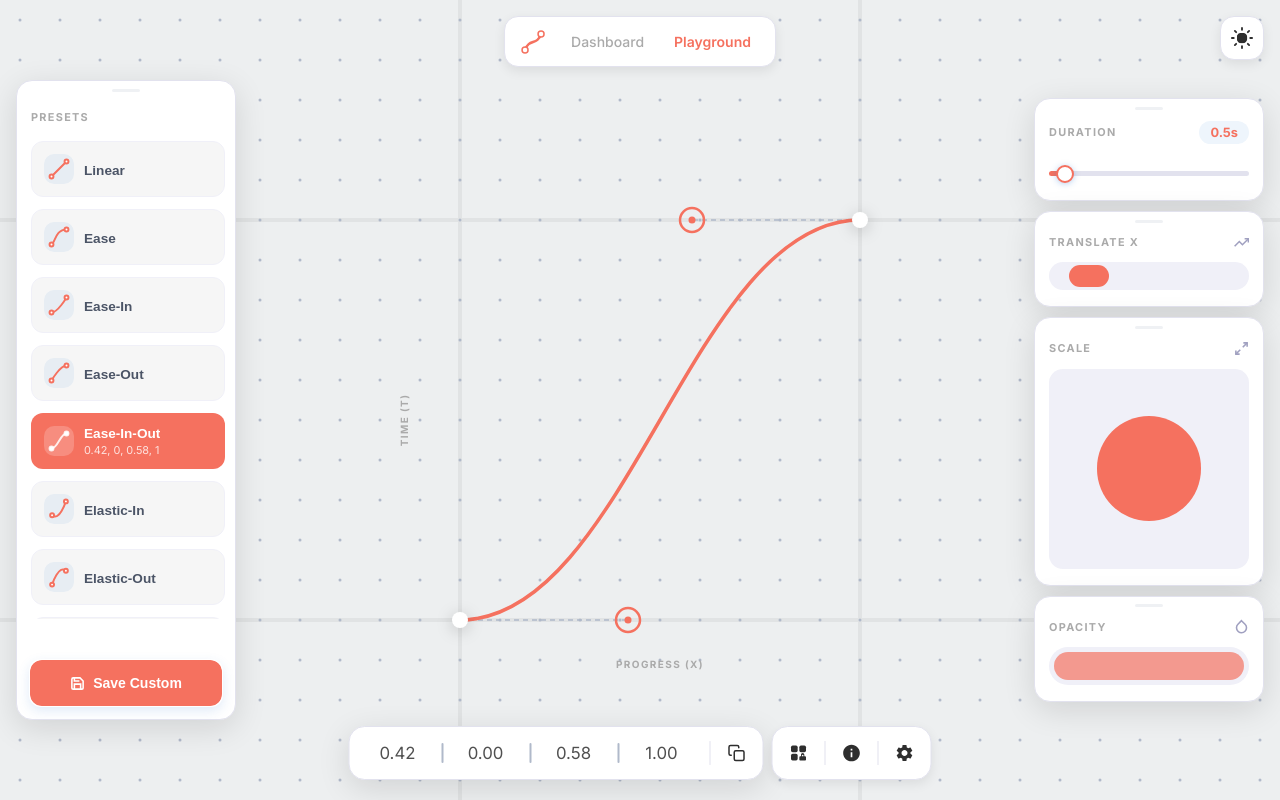
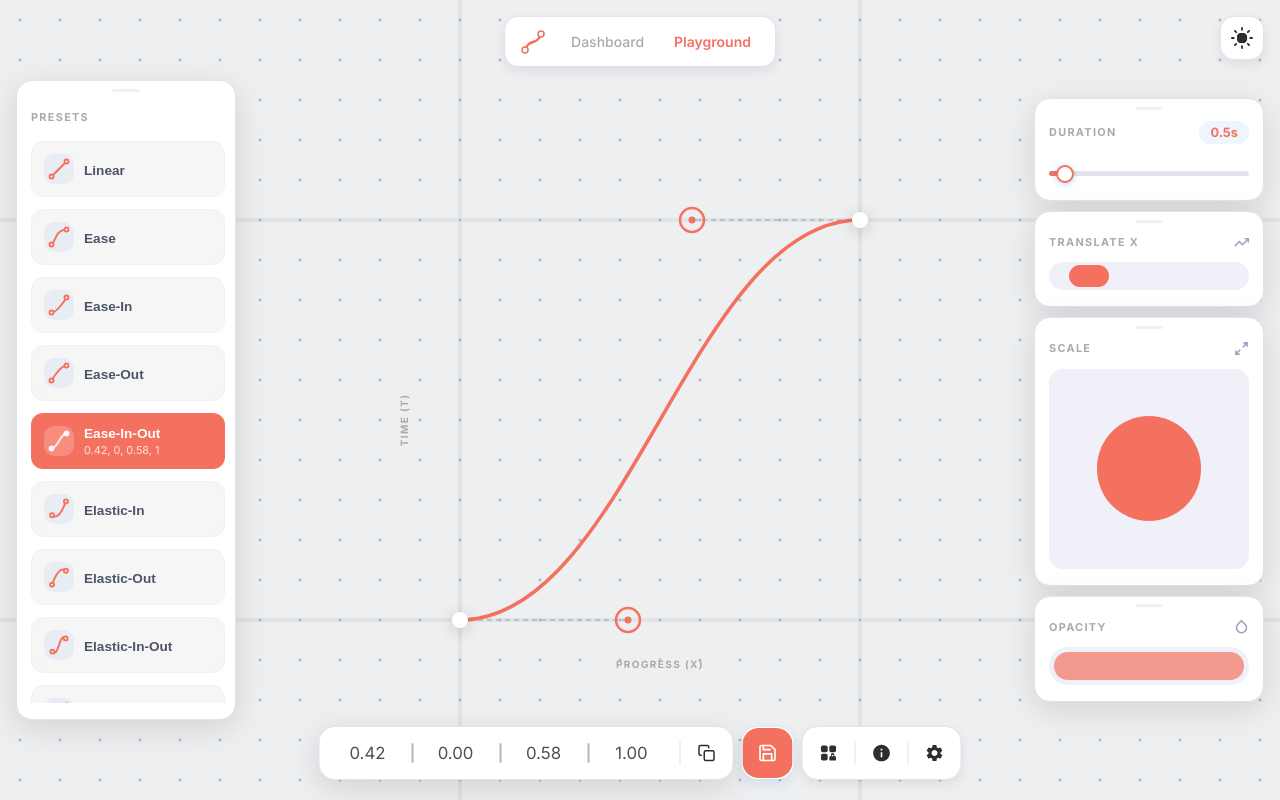
Before and after one commit to TughlokS/BezierMotion, a React (Vite) app: page / in a window 1280 px wide. Built offline with nearby package versions, Linux system fonts and the light colour scheme.

Commit message:
feat: move save-preset action to standalone bottom-bar button; add scroll-proof presets panel bottom padding

```diff
--- a/src/components/ui/PresetsPanel.tsx
+++ b/src/components/ui/PresetsPanel.tsx
@@ -1,7 +1,6 @@
 import React, { useRef, useEffect, useState } from 'react';
 import { usePlayground } from '../../context/PlaygroundContext';
 import type { BezierCP, Preset } from '../../context/PlaygroundContext';
-import { useMorphHover } from '../../hooks/useMorphHover';
 
 // ─────────────────────────────────────────────
 //  PresetsPanel – left floating panel
@@ -69,15 +68,6 @@ export const MiniCurveIcon: React.FC<{ cp1: BezierCP; cp2: BezierCP; className?:
   );
 };
 
-// ── Save icon ──────────────────────────────────
-const SaveIcon: React.FC = () => (
-  <svg width="15" height="15" viewBox="0 0 24 24" fill="none" stroke="currentColor" strokeWidth="2.5" aria-hidden="true">
-    <path d="M19 21H5a2 2 0 0 1-2-2V5a2 2 0 0 1 2-2h11l5 5v11a2 2 0 0 1-2 2z" />
-    <polyline points="17 21 17 13 7 13 7 21" />
-    <polyline points="7 3 7 8 15 8" />
-  </svg>
-);
-
 // ── Format helper ──────────────────────────────
 const fmt = (n: number) => parseFloat(n.toFixed(2)).toString();
 
@@ -108,8 +98,7 @@ const PresetItemRow: React.FC<{
 
 // ── Panel ──────────────────────────────────────
 const PresetsPanel: React.FC = () => {
-  const { presets, selectedPresetId, selectPreset, saveCustomPreset } = usePlayground();
-  const saveMorph = useMorphHover();
+  const { presets, selectedPresetId, selectPreset } = usePlayground();
 
   // Refs for the list container and each item button
   const listRef = useRef<HTMLDivElement>(null);
@@ -169,18 +158,6 @@ const PresetsPanel: React.FC = () => {
           />
         ))}
       </div>
-
-      <div className="presets-panel__footer">
-        <button
-          className={`presets-panel__save-btn ${saveMorph.className}`}
-          onClick={saveCustomPreset}
-          id="save-custom-preset"
-          {...saveMorph.handlers}
-        >
-          <SaveIcon />
-          Save Custom
-        </button>
-      </div>
     </div>
   );
 };
--- /dev/null
+++ b/src/components/ui/SaveButton.tsx
@@ -0,0 +1,37 @@
+import React from 'react';
+import { usePlayground } from '../../context/PlaygroundContext';
+import { useMorphHover } from '../../hooks/useMorphHover';
+
+// ─────────────────────────────────────────────
+//  SaveButton – standalone bottom-bar action that
+//  saves the current curve as a new preset. Icon-only,
+//  brand-filled, with the shared morph-hover effect.
+// ─────────────────────────────────────────────
+
+const SaveIcon: React.FC = () => (
+  <svg width="20" height="20" viewBox="0 0 24 24" fill="none" stroke="currentColor" strokeWidth="2" strokeLinecap="round" strokeLinejoin="round" aria-hidden="true">
+    <path d="M19 21H5a2 2 0 0 1-2-2V5a2 2 0 0 1 2-2h11l5 5v11a2 2 0 0 1-2 2z" />
+    <polyline points="17 21 17 13 7 13 7 21" />
+    <polyline points="7 3 7 8 15 8" />
+  </svg>
+);
+
+const SaveButton: React.FC = () => {
+  const { saveCustomPreset } = usePlayground();
+  const saveMorph = useMorphHover();
+
+  return (
+    <button
+      className={`save-preset-btn ${saveMorph.className}`}
+      onClick={saveCustomPreset}
+      id="save-custom-preset"
+      aria-label="Save current curve as a preset"
+      title="Save as preset"
+      {...saveMorph.handlers}
+    >
+      <SaveIcon />
+    </button>
+  );
+};
+
+export default SaveButton;
--- a/src/pages/PlaygroundPage.tsx
+++ b/src/pages/PlaygroundPage.tsx
@@ -10,6 +10,7 @@ import TranslatePanel from '../components/ui/TranslatePanel';
 import ScalePanel from '../components/ui/ScalePanel';
 import OpacityPanel from '../components/ui/OpacityPanel';
 import CurveValuesBar from '../components/ui/CurveValuesBar';
+import SaveButton from '../components/ui/SaveButton';
 import ThemeToggle from '../components/ui/ThemeToggle';
 import SaveModal from '../components/ui/SaveModal';
 import DraggablePanel from '../components/ui/DraggablePanel';
@@ -61,6 +62,7 @@ const PlaygroundPage: React.FC = () => (
       {/* Bottom-center: tools + bezier values */}
       <div className="bottom-bar">
         <CurveValuesBar />
+        <SaveButton />
         <TopControls />
       </div>
 
--- a/src/styles/components/_playground.css
+++ b/src/styles/components/_playground.css
@@ -307,8 +307,10 @@ body.is-dragging-handle * {
   display: flex;
   flex-direction: column;
   overflow: hidden;
-  /* Extra top padding so content clears the drag-handle line */
+  /* Top: clear the drag-handle line. Bottom: reserved gap the scroll
+     list can't reach into (list is flex:1, so it ends above this pad). */
   padding-top: 8px;
+  padding-bottom: 16px;
   transition: background-color 0.3s ease, border-color 0.3s ease, box-shadow 0.3s ease;
 }
 
@@ -493,41 +495,37 @@ body.is-dragging-handle * {
   transform: translateY(0);
 }
 
-.presets-panel__footer {
-  padding: 40px 12px 12px;
-  flex-shrink: 0;
-}
-
-.presets-panel__save-btn {
-  width: 100%;
+/* ══════════════════════════════════════════
+   Save-Preset Button – standalone bottom-bar
+   action (brand-filled, icon-only, morph hover)
+   ══════════════════════════════════════════ */
+.save-preset-btn {
   display: flex;
   align-items: center;
   justify-content: center;
-  gap: 8px;
-  padding: 15px 16px;
-  border-radius: 12px;
-  font-size: 0.875rem;
-  font-weight: 600;
+  width: 52px;
+  height: 52px;
+  flex-shrink: 0;
+  border-radius: 16px;
 
   /* Morph Base Extends */
   background-color: var(--color-bg-base); /* Base revealed on hover */
-  color: var(--color-bg-base); /* Base Text (sits on var(--color-brand-base) ::before) */
+  color: var(--color-bg-base); /* Icon color (sits on var(--color-brand-base) ::before) */
   border: 1px solid transparent;
   box-shadow: var(--shadow-brand-sm);
 }
 
-.presets-panel__save-btn::before {
+.save-preset-btn::before {
   background-color: var(--color-brand-base); /* Base Visible */
 }
 
-.presets-panel__save-btn:hover {
+.save-preset-btn:hover {
   color: var(--color-brand-base);
   border-color: var(--color-brand-base);
   box-shadow: var(--shadow-brand-md);
 }
 
-.presets-panel__save-btn:active {
-  transform: translateY(0);
+.save-preset-btn:active {
   box-shadow: var(--shadow-brand-sm);
 }
 
```
